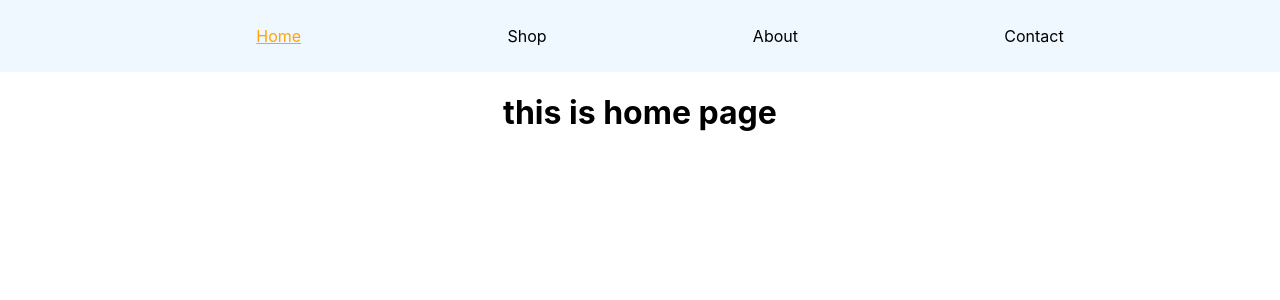
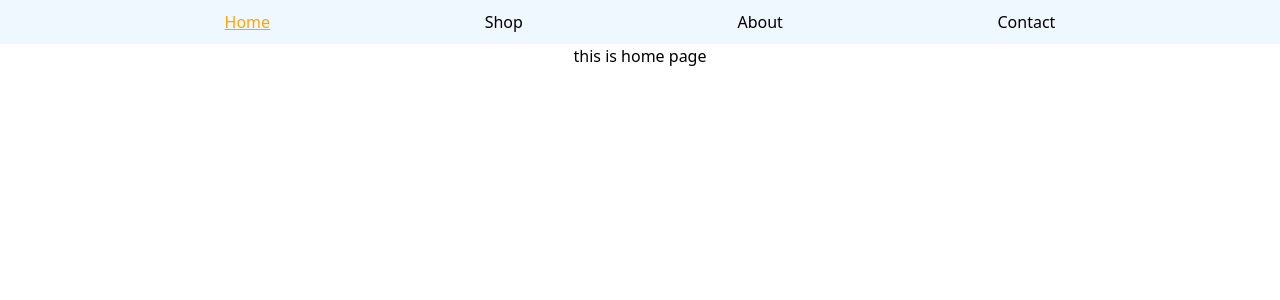
Before and after one commit to Mehedi4467/react-router, a React (Create React App) app: page / in a window 1280 px wide. Shown: the top 300 px of the page. Built offline with nearby package versions, Linux system fonts and the light colour scheme.

Commit message:
spinner added

```diff
--- a/package.json
+++ b/package.json
@@ -35,5 +35,10 @@
       "last 1 firefox version",
       "last 1 safari version"
     ]
+  },
+  "devDependencies": {
+    "autoprefixer": "^10.4.4",
+    "postcss": "^8.4.12",
+    "tailwindcss": "^3.0.23"
   }
 }
--- /dev/null
+++ b/postcss.config.js
@@ -0,0 +1,6 @@
+module.exports = {
+  plugins: {
+    tailwindcss: {},
+    autoprefixer: {},
+  },
+}
--- a/src/Componenets/ProductDatail/ProductDatail.js
+++ b/src/Componenets/ProductDatail/ProductDatail.js
@@ -1,11 +1,27 @@
-import React from 'react';
+import React, { useEffect, useState } from 'react';
 import { useParams } from 'react-router-dom';
 
 const ProductDatail = () => {
     const { productId } = useParams();
+    const [loading, setLoading] = useState(true);
+    const [product, setProduct] = useState([]);
+    useEffect(() => {
+        fetch(`https://jsonplaceholder.typicode.com/photos/${productId}`)
+            .then(res => res.json())
+            .then(data => setProduct(data));
+        setLoading(false);
+    }, [productId]);
     return (
         <div>
-            <h1>Product Details : {productId}</h1>
+            <img src={product.thumbnailUrl} alt="" />
+            <p>{product.title}-{product.id}</p>
+
+            <div className={` ${loading ? 'flex justify-center mt-10' : 'hidden'}`}>
+                <svg class="animate-spin bg-black  h-5 w-5 mr-3 ..." viewBox="0 0 24 24">
+
+                </svg>
+            </div>
+
         </div>
     );
 };
--- a/src/index.css
+++ b/src/index.css
@@ -1,13 +1,4 @@
-body {
-  margin: 0;
-  font-family: -apple-system, BlinkMacSystemFont, 'Segoe UI', 'Roboto', 'Oxygen',
-    'Ubuntu', 'Cantarell', 'Fira Sans', 'Droid Sans', 'Helvetica Neue',
-    sans-serif;
-  -webkit-font-smoothing: antialiased;
-  -moz-osx-font-smoothing: grayscale;
-}
 
-code {
-  font-family: source-code-pro, Menlo, Monaco, Consolas, 'Courier New',
-    monospace;
-}
+@tailwind base;
+@tailwind components;
+@tailwind utilities;
--- /dev/null
+++ b/tailwind.config.js
@@ -0,0 +1,9 @@
+module.exports = {
+  content: [
+    "./src/**/*.{js,jsx,ts,tsx}",
+  ],
+  theme: {
+    extend: {},
+  },
+  plugins: [],
+}
```
Also changed, not shown: 1 other file (tests, documents, lock files or other folders).
